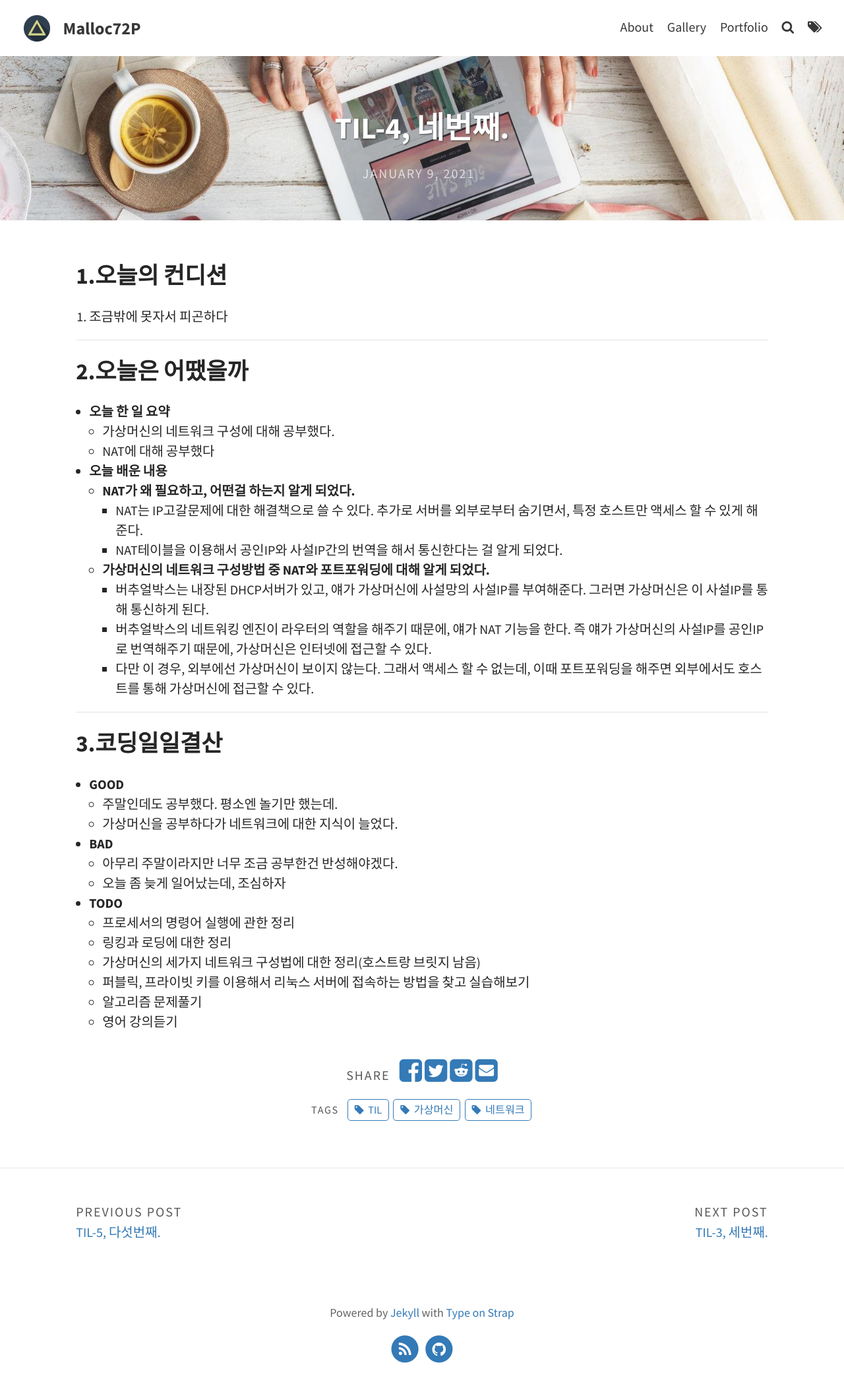
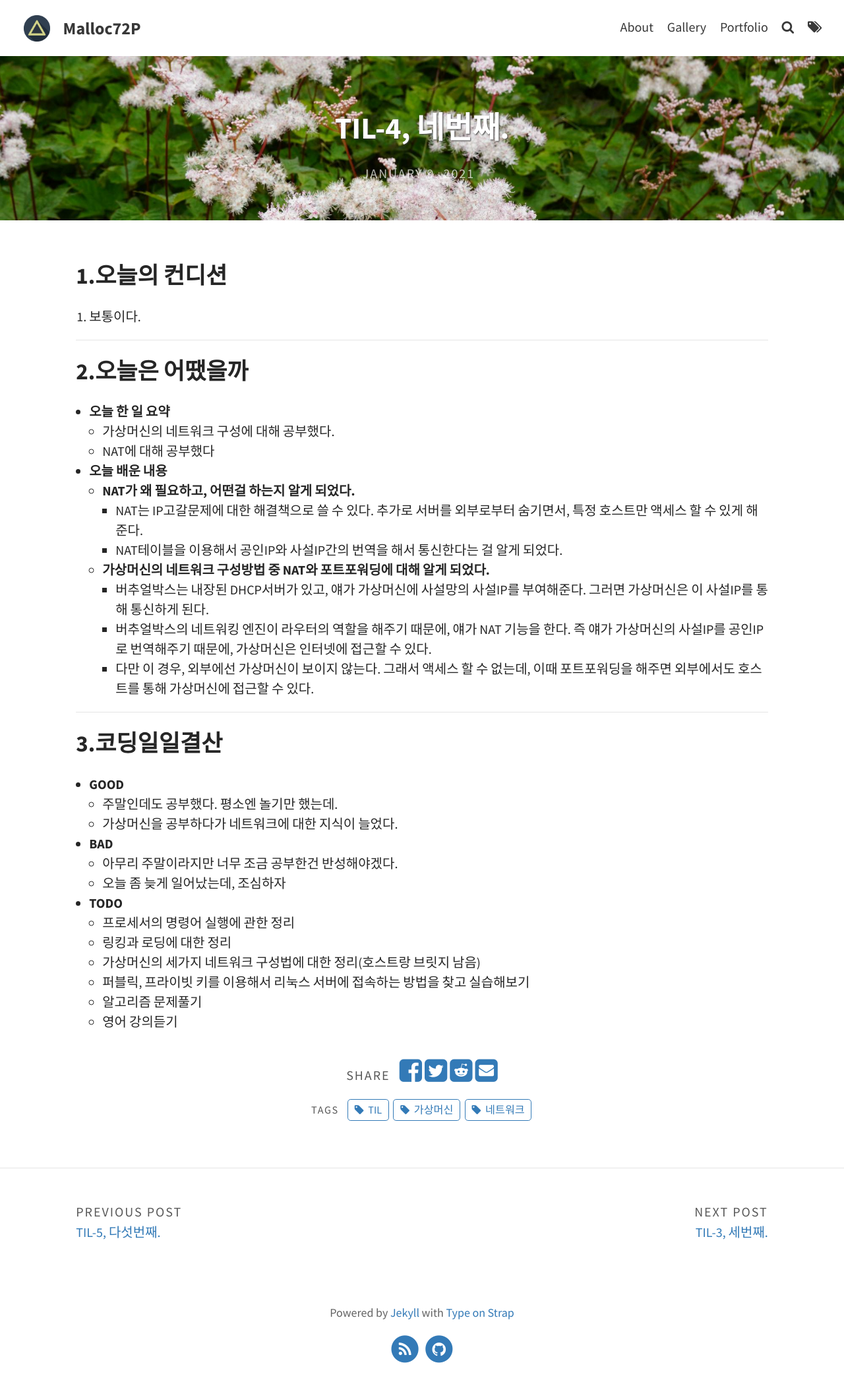
Before and after one commit to Malloc72P/Malloc72P.github.io, a Jekyll site: the page built from _posts/2021-01-09-TIL-4.md, in a window 1280 px wide. Shown: the whole page at 66% size. Built offline with Jekyll 4.4.1, drawn with Linux system fonts in a browser that asks for light colours.

Commit message:
이미지 추가함

```diff
--- a/_posts/2021-01-09-TIL-4.md
+++ b/_posts/2021-01-09-TIL-4.md
@@ -1,13 +1,13 @@
 ---
 layout: post
 title: TIL-4, 네번째.
-feature-img: "assets/img/feature-img/desk-messy.jpeg"
-thumbnail: "assets/img/thumbnails/feature-img/desk-messy.jpeg"
+feature-img: "assets/img/feature-img/DSC00154.jpg"
+thumbnail: "assets/img/thumbnails/feature-img/DSC00154.jpg"
 tags: [ TIL, 네트워크, 가상머신 ]
 ---
 
 ## 1.오늘의 컨디션
-1. 조금밖에 못자서 피곤하다
+1. 보통이다.
 
 ***
 
```
Also changed, not shown: _posts/2021-01-10-TIL-5.md (+2 -2 lines), assets/img/feature-img/DSC00111.jpg (added), assets/img/feature-img/DSC00121.jpg (added), assets/img/feature-img/DSC00127.jpg (added), assets/img/feature-img/DSC00140.jpg (added), assets/img/feature-img/DSC00147.jpg (added), assets/img/feature-img/DSC00154.jpg (added), assets/img/feature-img/DSC00164.jpg (added), assets/img/feature-img/DSC00168.jpg (added), assets/img/thumbnails/feature-img/DSC00111.jpg (added), assets/img/thumbnails/feature-img/DSC00121.jpg (added), assets/img/thumbnails/feature-img/DSC00127.jpg (added), assets/img/thumbnails/feature-img/DSC00140.jpg (added), assets/img/thumbnails/feature-img/DSC00147.jpg (added), 3 more files.
